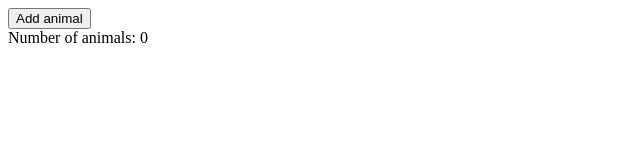
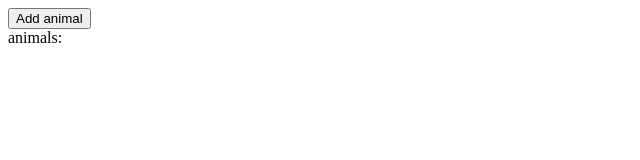
Before and after one commit to kuldeepperumalla/pets-app, a React (Create React App) app: page / in a window 1280 px wide. Shown: the top 160 px of the page, without its empty margins (0-640 px from the left). Built offline with nearby package versions, Linux system fonts and the light colour scheme.

Commit message:
commit #8

```diff
--- a/src/App.js
+++ b/src/App.js
@@ -8,15 +8,15 @@ function getRandomAnimal() {
 console.log(getRandomAnimal());
 
 function App(){
-    const [count, setState] = useState(0);
+    const [animals, setAnimals] = useState([]);
 
-    const handleMouseMove = () => {
-        setState(count+1)
+    const handleClick = () => {
+        setAnimals([...animals, getRandomAnimal()])
     }
     return(
         <div>
-            <button onClick={handleMouseMove} >Add animal</button>
-            <div>Number of animals: {count}</div>
+            <button onClick={handleClick} >Add animal</button>
+            <div>animals: {animals}</div>
         </div>
     )
 }
```
